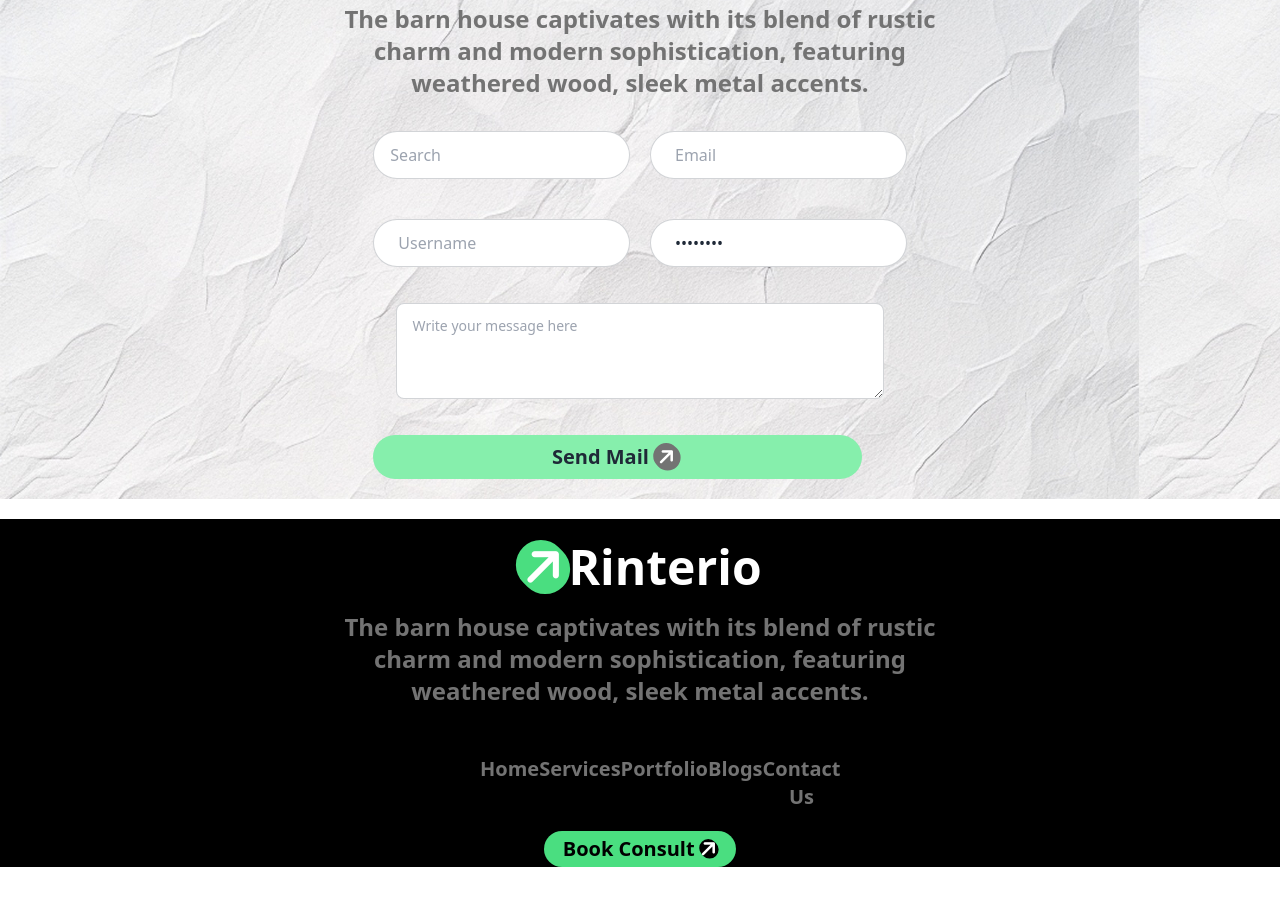
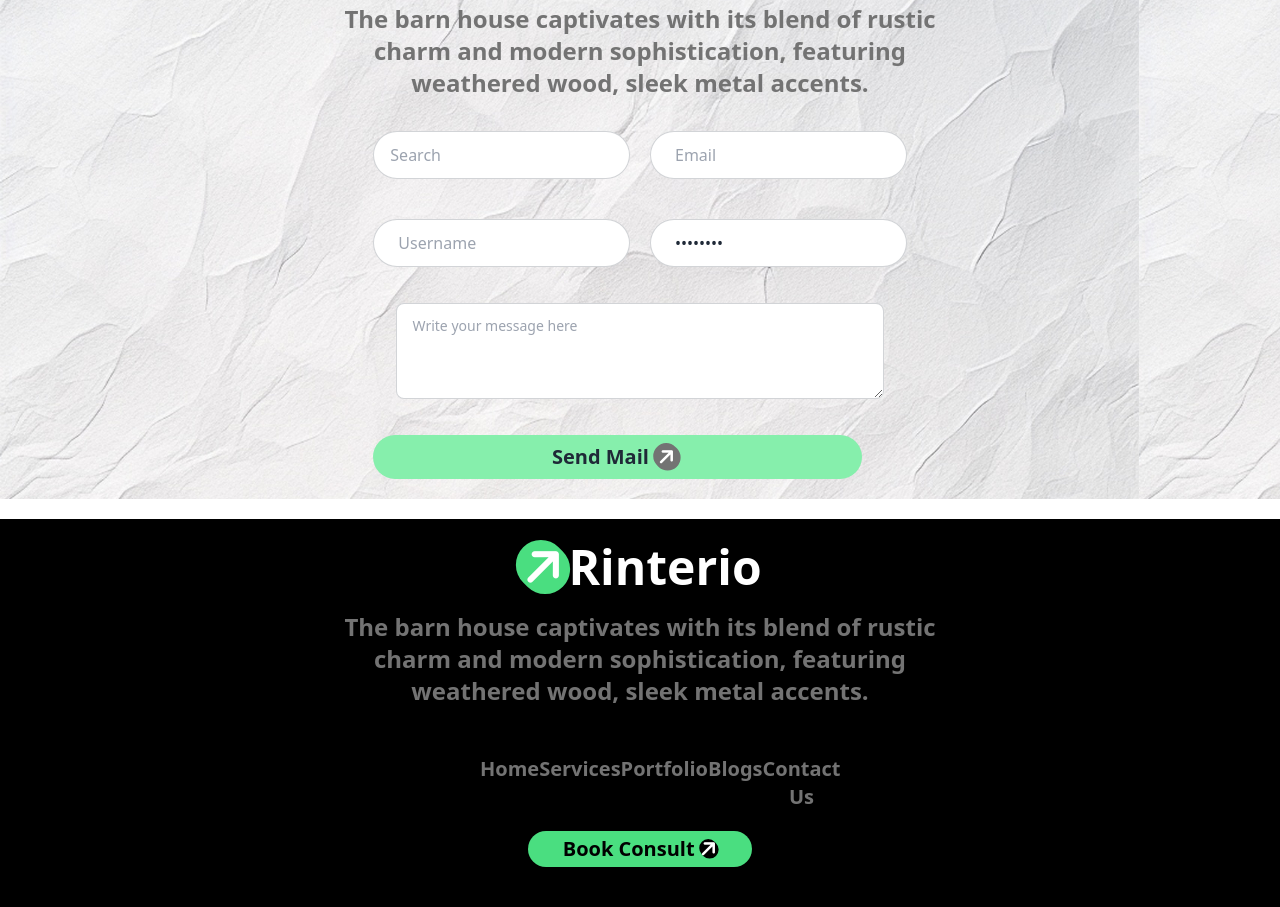
Before and after one commit to shourov630/ash-3, a plain HTML site: page index.html in a window 1280 px wide. Shown: the part 5038-5945 px from the top of the page. Before the commit the page ends 5905 px from the top, so only its background shows below. Drawn offline with nearby package versions, Linux system fonts and the light colour scheme.

Commit message:
all done

```diff
--- a/index.html
+++ b/index.html
@@ -410,8 +410,8 @@
         <p class="text-center text-sec_color text-xl font-semibold">Contact Us</p>
     </div>
       </div>
-    <div class="w-1/3 mx-auto mt-5 lg:w-48">
-      <button class="text-xl text-black font-bold p-1 bg-green-400 rounded-full lg:w-full">Book Consult <span><i class="fa-solid fa-arrow-right -rotate-45  bg-black rounded-full text-white"></i></span></button>
+    <div class="w-1/2 mx-auto mt-5 lg:w-56 pb-10">
+      <button class="w-full text-xl text-black font-bold p-1 bg-green-400 rounded-full lg:w-full">Book Consult <span><i class="fa-solid fa-arrow-right -rotate-45  bg-black rounded-full text-white"></i></span></button>
     </div>
   </footer>
 </body>
```
